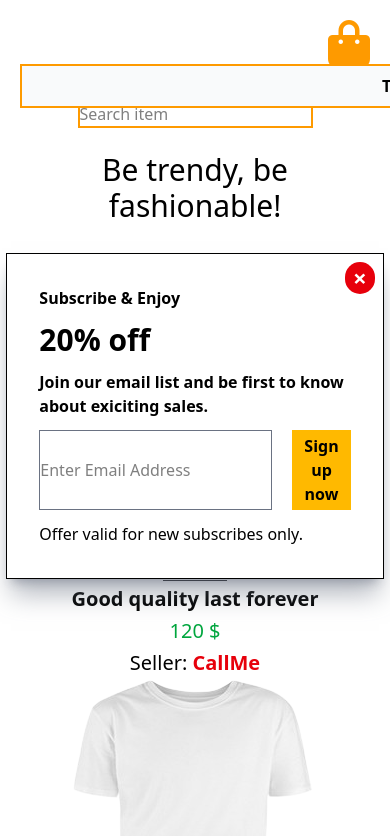
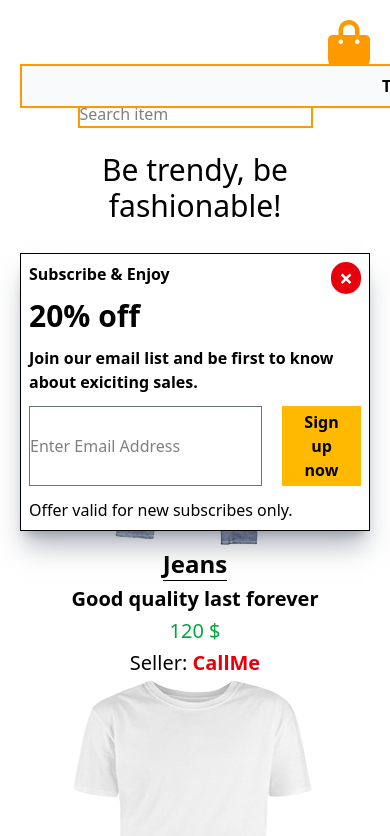
Before and after one commit to xandrei08/OnlineStore-PoC-2025, a website with bundled scripts: page index.html in a window 390 px wide. Both pictures are taken after a click on the icon 349 px from the left and 44 px from the top of the page. Shown: the top 836 px of the page. Built offline with nearby package versions, Linux system fonts and the light colour scheme.

Commit message:
newsletter updated mobile version

```diff
--- a/scripts/susbsribe.js
+++ b/scripts/susbsribe.js
@@ -3,7 +3,7 @@ const subContainer = document.querySelector(".subscribe");
 export function subscribe() {
   subContainer.innerHTML = `
   <div
-        class="subscribe-content w-fit xs:w-fit xs:mx-5 bg-white border-1 p-8 flex flex-col gap-3 shadow-gray-500/50 shadow-xl relative"
+        class="subscribe-content w-fit xs:p-2 xs:mx-5 bg-white border-1 p-8 flex flex-col gap-3 shadow-gray-500/50 shadow-xl relative"
       >
         <h2 class="font-bold">Subscribe & Enjoy</h2>
         <h3 class="font-bold text-3xl">20% off</h3>
```
Also changed, not shown: src/output.css.
